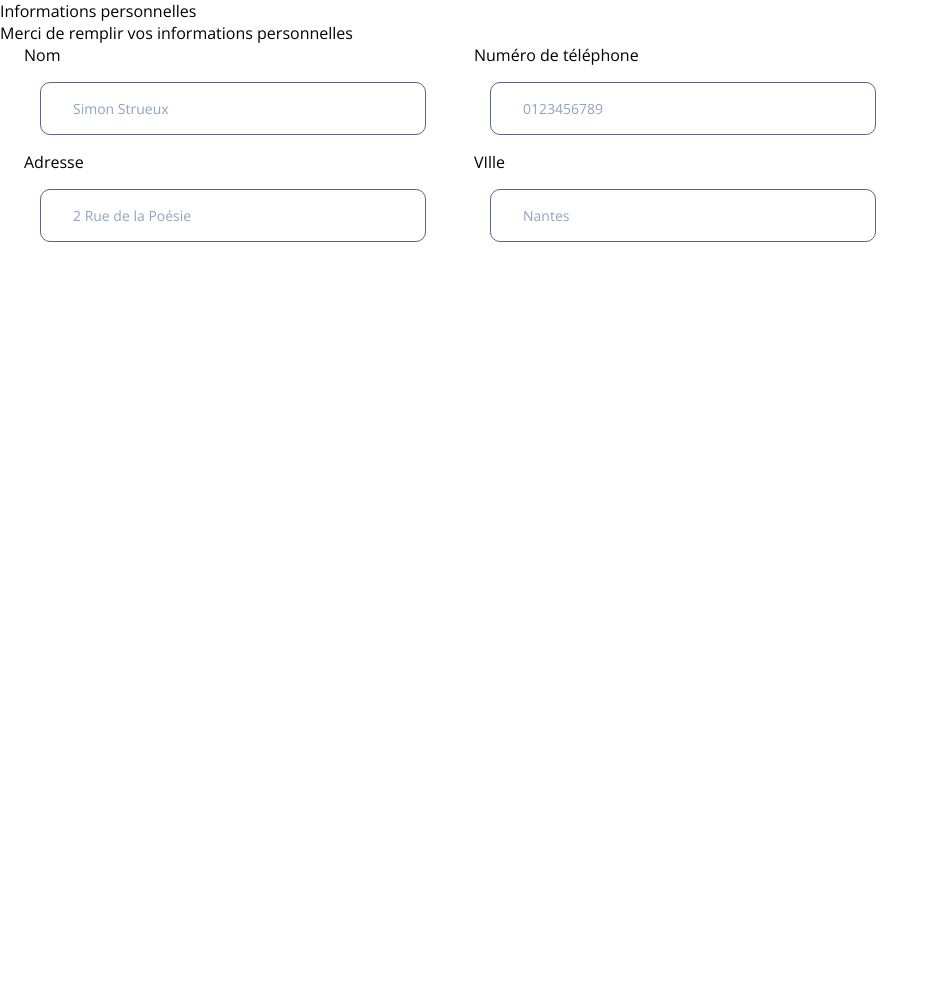
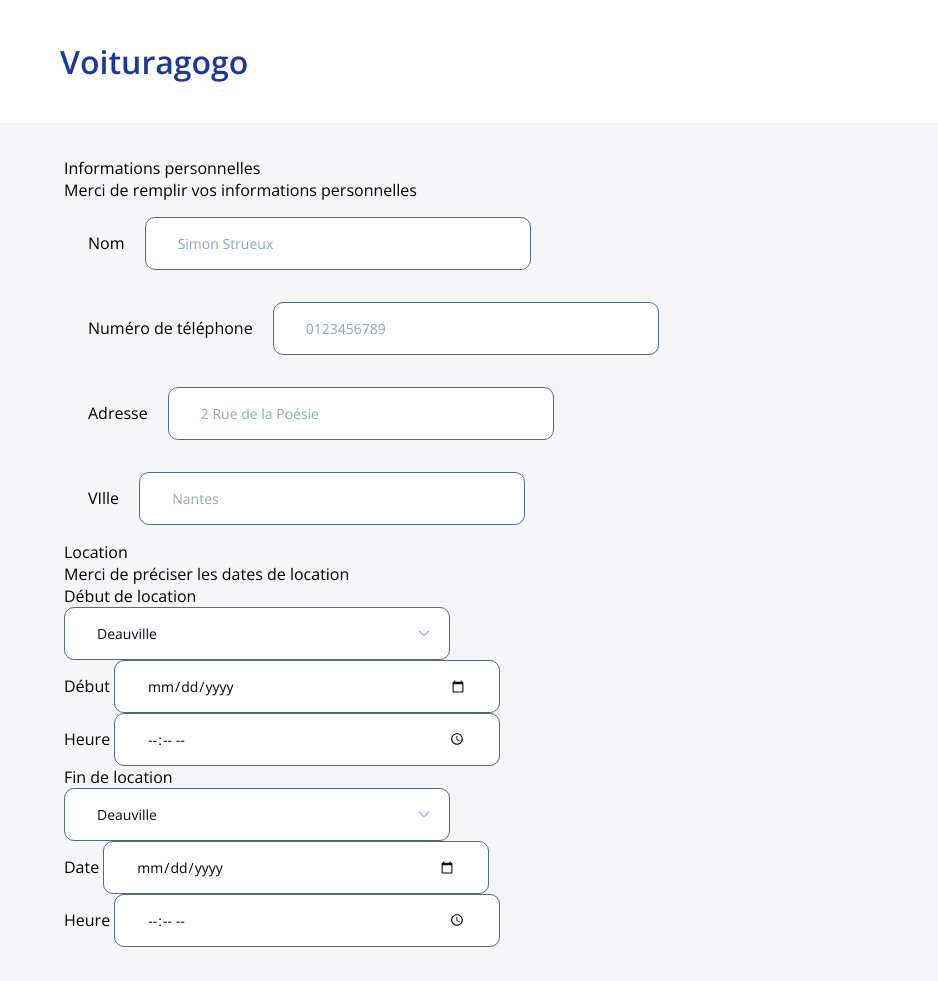
Before and after one commit to Raphour/dm_dev_web, a plain HTML site: page paiement.html in a window 1280 px wide. Shown: the whole page, without its empty margins (0-938 px from the left). Before the commit the page ends 800 px from the top, so only its background shows below. Drawn offline with nearby package versions, Linux system fonts and the light colour scheme.

Commit message:
Update paiement.html

```diff
--- a/paiement.html
+++ b/paiement.html
@@ -11,33 +11,92 @@
     <title>Paiement</title>
 </head>
 <body>
+    <header>Voituragogo</header>
+    <div class="main_content">
         <div class="info_perso">
-        <div class="tite">
+            <div class="title">
                 <div class="main_title">Informations personnelles</div>
                 <div class="sub_title">Merci de remplir vos informations personnelles</div>
             </div>
             <div class="input_type">
-            <div class="name_and_phone">
-                <div class="name">
+                <div class="two_input">
+                    <div class="label_input">
                         <label for="nom">Nom</label>
                         <input placeholder="Simon Strueux" type="text" class="text" id="nom">
                     </div>
-                <div class="phone">
+                    <div class="label_input">
                         <label for="phone">Numéro de téléphone</label>
                         <input placeholder="0123456789" type="number" class="text" id="phone">
                     </div>
                 </div>
-            <div class="adress_and_city">
-                <div class="adress">
+                <div class="two_input">
+                    <div class="label_input">
                         <label for="adress">Adresse</label>
                         <input placeholder="2 Rue de la Poésie" type="text" class="text" id="adress">
                     </div>
-                <div class="city">
+                    <div class="label_input">
                         <label for="city">VIlle</label>
                         <input placeholder="Nantes" type="text" class="text" id="city">
                     </div>
                 </div>
             </div>
         </div>
+        <div class="location">
+            <div class="title">
+                <div class="main_title">Location</div>
+                <div class="sub_title">Merci de préciser les dates de location</div>
+            </div>
+            <div class="date_location">
+                <div class="debut">
+                    Début de location
+                </div>
+                <div class="two_input">
+                    <div class="city">
+                        <label for="select_debut"></label>
+                        <select class="custom_select"  name="select" id="select_debut">
+                            <option value="deauville">Deauville</option>
+                            <option value="deauville">Nantes</option>
+                            <option value="deauville">Lille</option>
+                            <option value="deauville">Dunkerque</option>
+                        </select>
+                    </div>
+                    <div class="label_input">
+                        <label for="date_debut">Début</label>
+                        <input placeholder="Placeholder" type="date" class="text" id="date_debut">
+                    </div>
+                </div>
+                <div class="label_input">
+                    <label for="hour_debut">Heure</label>
+                    <input placeholder="Placeholder" type="time" class="text" id="text">
+
+                </div>
+                <div class="fin">
+                    Fin de location
+                </div>
+                <div class="two_input">
+                    <div class="label_input">
+                        <label for="select"></label>
+                        <select class="custom_select"  name="select_fin" id="select">
+                            <option value="deauville">Deauville</option>
+                            <option value="deauville">Nantes</option>
+                            <option value="deauville">Lille</option>
+                            <option value="deauville">Dunkerke</option>
+                        </select>
+                    </div>
+                    <div class="label_input"> <label for="date_fin">Date</label>
+                        <input placeholder="Placeholder" type="date" class="text" id="date_fin">
+                    </div>
+
+                </div>
+                <div class="label_input">
+                    <label for="hour_fin">Heure</label>
+                    <input placeholder="Placeholder" type="time" class="text" id="text">
+
+                </div>
+            </div>
+        </div>
+            <div class="date_location"></div>
+        </div>
+    </div>
 </body>
 </html>
```
Lines whose indentation alone changed are shown as unchanged.
